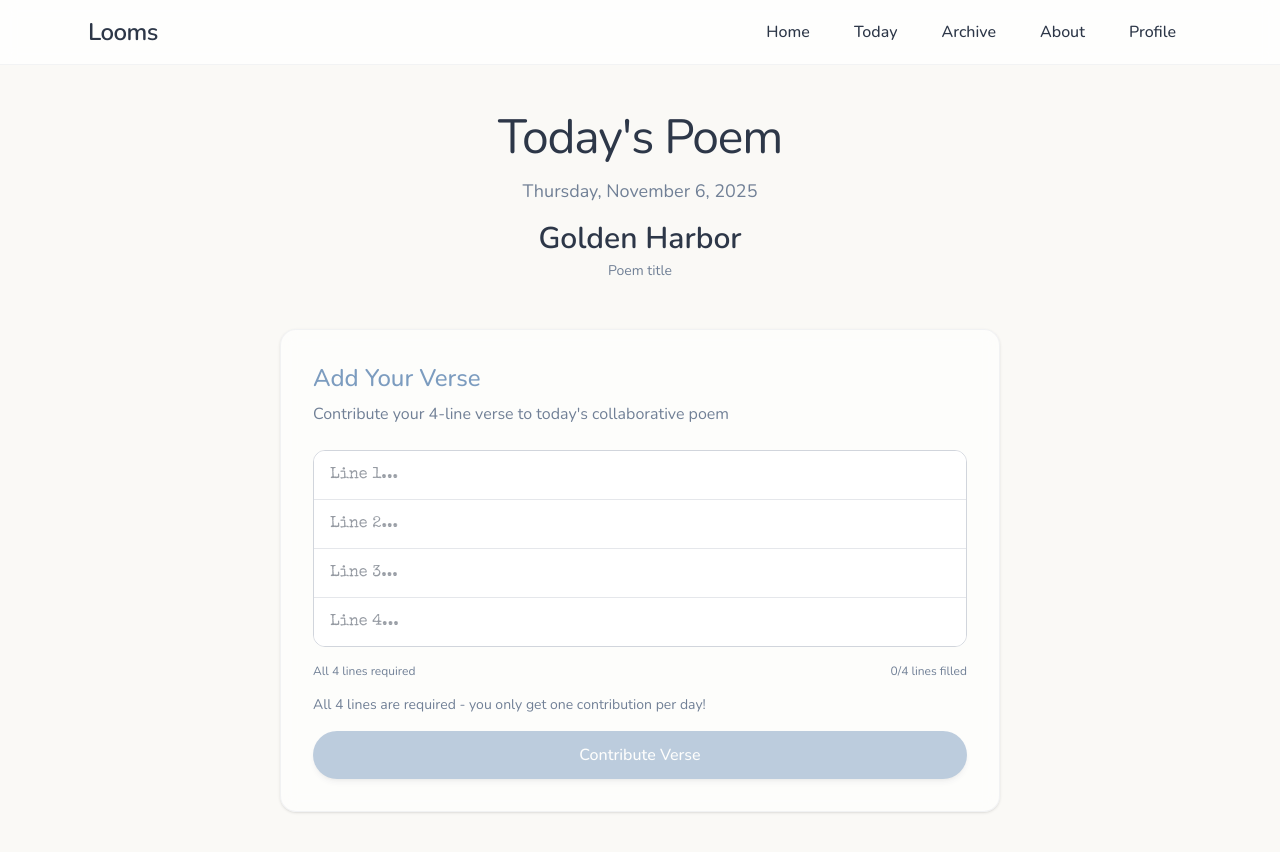
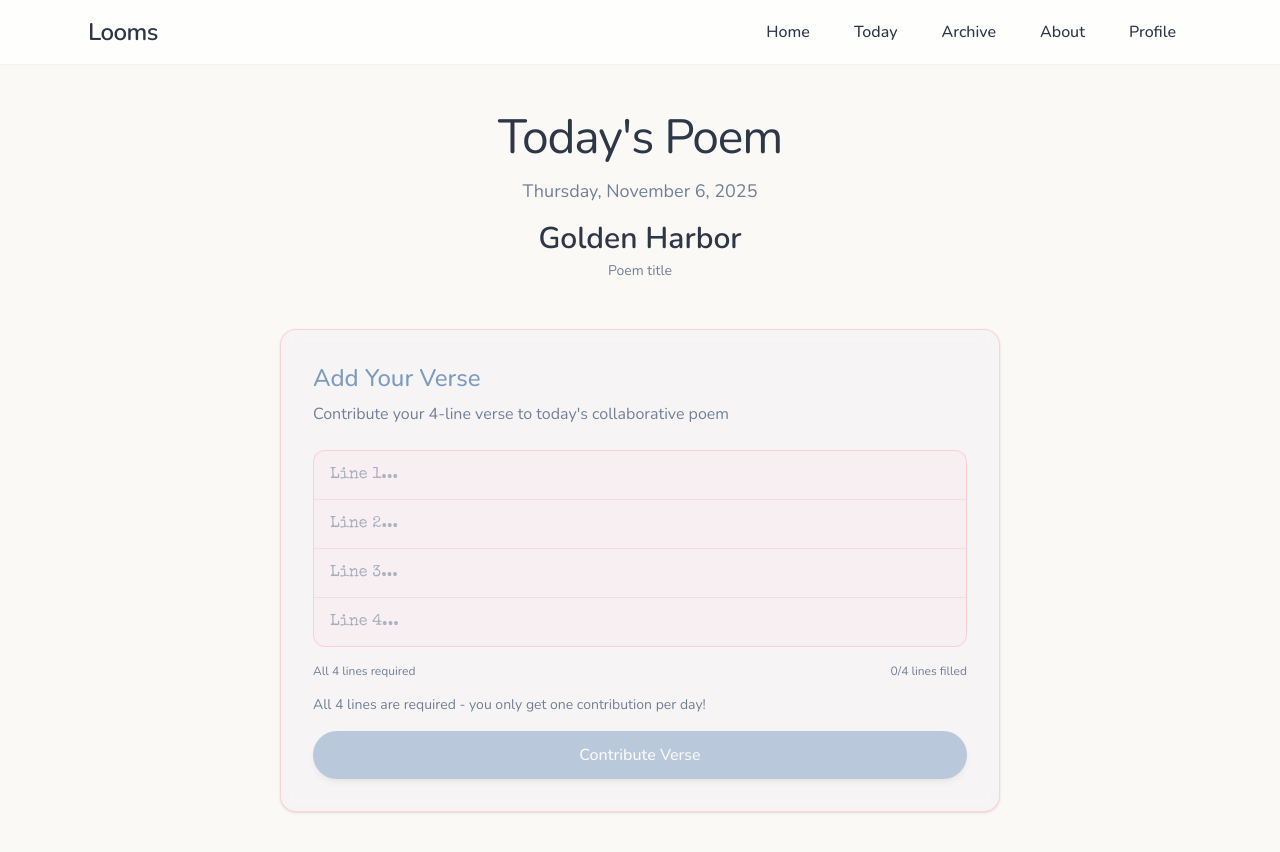
Before and after one commit to SavvyHex/looms.live, a Next.js app: page /today in a window 1280 px wide. Shown: the top 852 px of the page. Built offline with nearby package versions, Linux system fonts and the light colour scheme; no server answers.

Commit message:
style: update styling for verse submission section

```diff
--- a/app/today/page.tsx
+++ b/app/today/page.tsx
@@ -67,7 +67,7 @@ export default function TodayPage() {
               </div>
             </div>
           ) : (
-            <div className="bg-white/60 backdrop-blur-sm rounded-2xl p-8 shadow-sm border border-gray-200/50">
+            <div className="bg-[var(--accent-lavender)]/8 backdrop-blur-sm rounded-2xl p-8 shadow-sm border border-[var(--accent-coral)]/30">
               <h2 className="text-2xl font-medium text-[var(--btn-primary)] mb-2">
                 Add Your Verse
               </h2>
@@ -75,7 +75,7 @@ export default function TodayPage() {
                 Contribute your 4-line verse to today's collaborative poem
               </p>
               <form onSubmit={handleSubmit} className="space-y-4">
-                <div className="border border-gray-300 rounded-xl overflow-hidden focus-within:border-[var(--btn-primary)] focus-within:ring-2 focus-within:ring-[var(--btn-primary)]/20 transition-all bg-white">
+                <div className="border border-[var(--accent-coral)]/30 rounded-xl overflow-hidden focus-within:border-[var(--accent-coral)] focus-within:ring-2 focus-within:ring-[var(--accent-coral)]/20 transition-all bg-[var(--accent-coral)]/5">
                   {lines.map((line, index) => (
                     <input
                       key={index}
@@ -83,8 +83,8 @@ export default function TodayPage() {
                       value={line}
                       onChange={(e) => handleLineChange(index, e.target.value)}
                       placeholder={`Line ${index + 1}...`}
-                      className={`w-full px-4 py-3 text-[var(--fg)] bg-white font-typewriter outline-none ${
-                        index < 3 ? 'border-b border-gray-200' : ''
+                      className={`w-full px-4 py-3 text-[var(--fg)] bg-transparent font-typewriter outline-none placeholder:text-[var(--fg-muted)]/60 ${
+                        index < 3 ? 'border-b border-[var(--accent-coral)]/20' : ''
                       }`}
                       maxLength={80}
                       disabled={isSubmitting}
```
